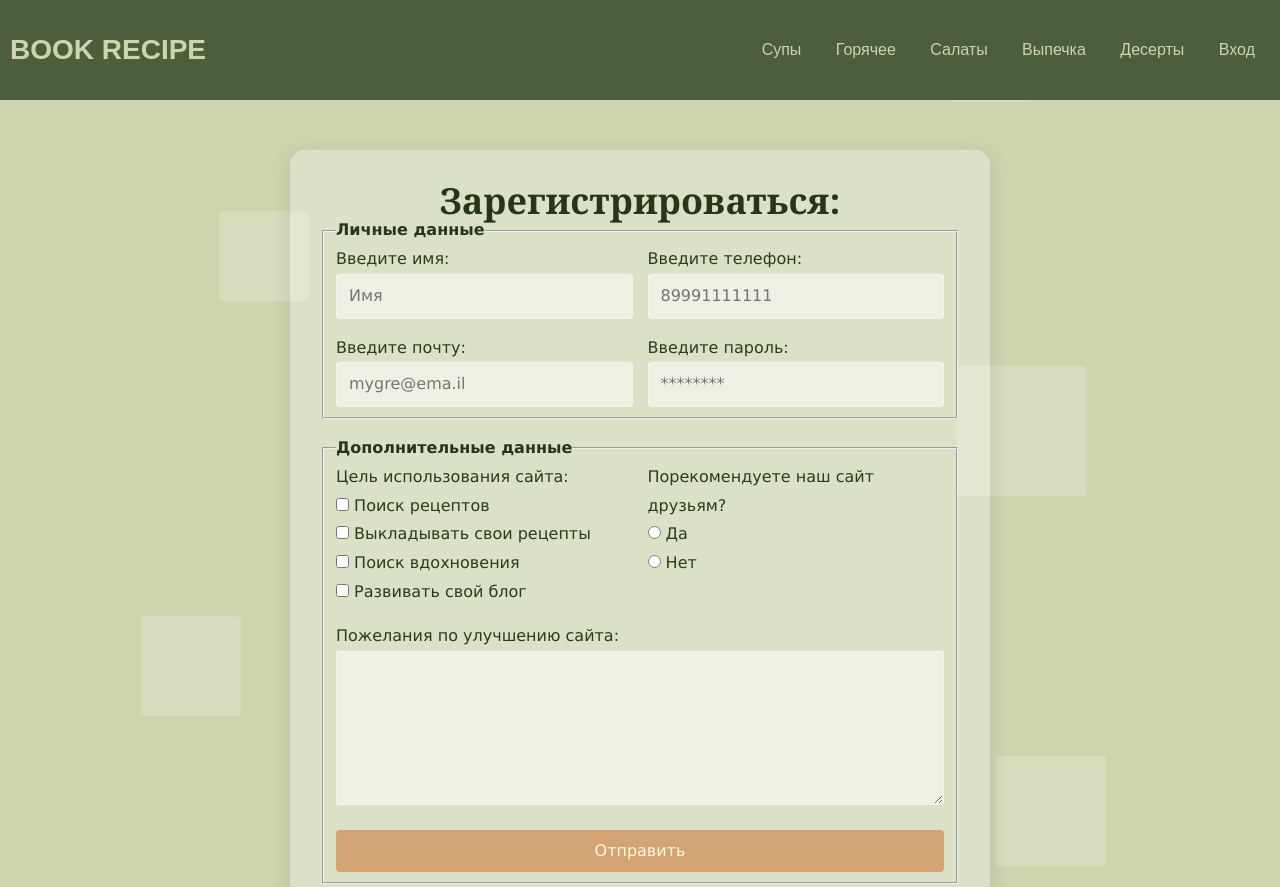
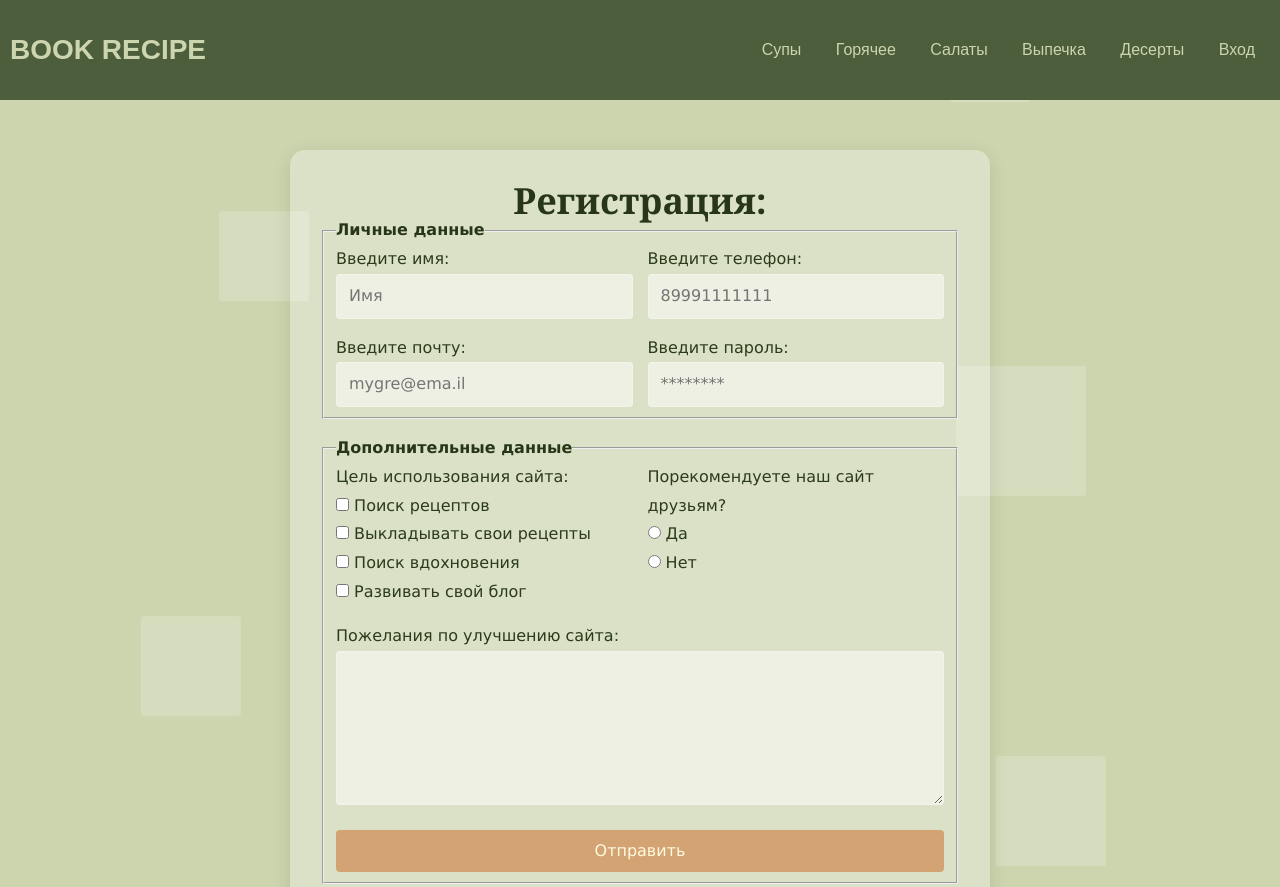
Before and after one commit to juliyurkova/Recipe-Book, a plain HTML site: page log.html in a window 1280 px wide. Shown: the top 887 px of the page. Drawn offline with nearby package versions, Linux system fonts and the light colour scheme.

Commit message:
Update log.html

```diff
--- a/log.html
+++ b/log.html
@@ -68,7 +68,7 @@
             </div>
             <div class="registration-form">
                 <form action="" method="get">
-                    <h2 id="Topic3">Зарегистрироваться:</h2>
+                    <h2 id="Topic3">Регистрация:</h2>
                     <fieldset>
                         <legend>Личные данные</legend>
                         <p>
```
